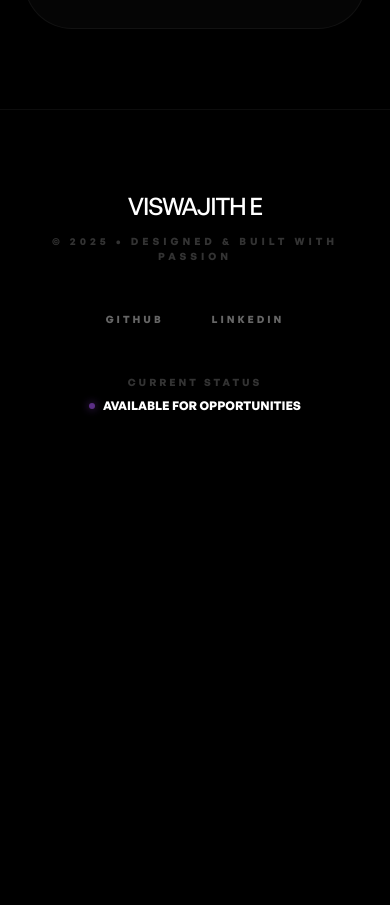
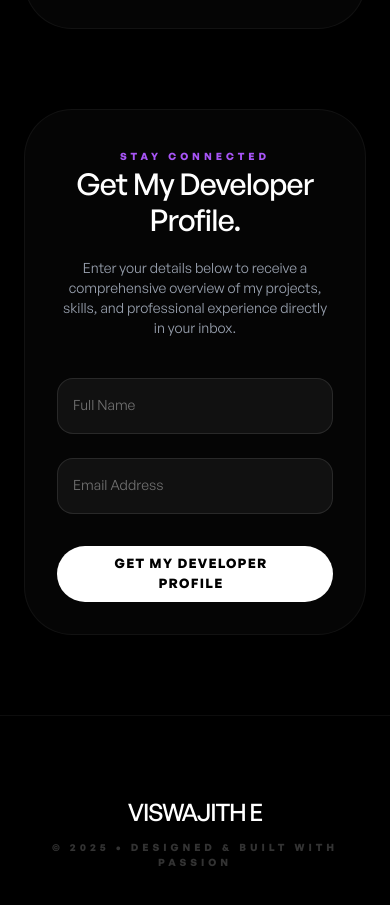
Before and after one commit to Viswajith8025/VISWAJITH, a React (Vite) app: page / in a window 390 px wide. Shown: the part 9154-10059 px from the top of the page. Before the commit the page ends 9648 px from the top, so only its background shows below. Built offline with nearby package versions, Linux system fonts and the light colour scheme.

Commit message:
feat: Add 'Stay Connected' section with Gmail n8n webhook

```diff
--- a/src/sections/Contact.jsx
+++ b/src/sections/Contact.jsx
@@ -64,7 +64,13 @@ const Contact = () => {
     message: ""
   });
 
+  const [stayConnectedData, setStayConnectedData] = useState({
+    name: "",
+    email: ""
+  });
+
   const [isSubmitting, setIsSubmitting] = useState(false);
+  const [isStayConnectedSubmitting, setIsStayConnectedSubmitting] = useState(false);
 
   const handleSubmit = async (e) => {
     e.preventDefault();
@@ -102,6 +108,45 @@ const Contact = () => {
       alert("Failed to send message. Please try again later.");
     } finally {
       setIsSubmitting(false);
+    }
+  };
+
+  const handleStayConnectedSubmit = async (e) => {
+    e.preventDefault();
+
+    if (!stayConnectedData.name || !stayConnectedData.email) {
+      alert("Please fill in both name and email fields.");
+      return;
+    }
+
+    setIsStayConnectedSubmitting(true);
+
+    try {
+      const webhookUrl = import.meta.env.VITE_N8N_GMAIL_WEBHOOK_URL;
+
+      if (!webhookUrl) {
+        console.warn("VITE_N8N_GMAIL_WEBHOOK_URL is not set in .env");
+        alert("Webhook URL is missing. Cannot send request.");
+      } else {
+        await fetch(webhookUrl, {
+          method: "POST",
+          headers: {
+            "Content-Type": "application/json",
+          },
+          body: JSON.stringify({
+            name: stayConnectedData.name,
+            email: stayConnectedData.email,
+            source: "portfolio_stay_connected"
+          }),
+        });
+        alert("Thank you! Check your email. I've sent you my developer profile and project details.");
+        setStayConnectedData({ name: "", email: "" });
+      }
+    } catch (error) {
+      console.error("Error submitting Stay Connected form:", error);
+      alert("Failed to send request. Please try again later.");
+    } finally {
+      setIsStayConnectedSubmitting(false);
     }
   };
 
@@ -252,6 +297,60 @@ const Contact = () => {
           </div>
         </motion.div>
       </motion.div>
+
+      {/* Stay Connected Section */}
+      <motion.div
+        variants={containerVariants}
+        initial="hidden"
+        whileInView="visible"
+        viewport={{ once: true }}
+        className="mt-20 md:mt-32 max-w-5xl mx-auto"
+      >
+        <motion.div
+          variants={itemVariants}
+          className="p-8 md:p-14 bg-white/[0.02] border border-white/5 rounded-[48px] relative overflow-hidden group hover:border-accent/20 transition-all duration-700 text-center"
+        >
+          <div className="absolute inset-0 bg-gradient-to-t from-accent/5 to-transparent opacity-0 group-hover:opacity-100 transition-opacity duration-700"></div>
+
+          <div className="relative z-10 flex flex-col gap-10">
+            <div className="space-y-3">
+              <span className="text-accent text-[10px] font-bold uppercase tracking-[0.4em]">Stay Connected</span>
+              <h3 className="text-3xl md:text-5xl font-display font-medium tracking-tight text-white">Get My Developer Profile.</h3>
+              <p className="text-gray-400 text-sm md:text-base max-w-xl mx-auto pt-2">
+                Enter your details below to receive a comprehensive overview of my projects, skills, and professional experience directly in your inbox.
+              </p>
+            </div>
+
+            <form onSubmit={handleStayConnectedSubmit} className="flex flex-col md:flex-row gap-6 max-w-4xl mx-auto w-full items-start">
+               <div className="flex-1 w-full">
+                 <InputField
+                  label="Full Name"
+                  value={stayConnectedData.name}
+                  onChange={(e) => setStayConnectedData({ ...stayConnectedData, name: e.target.value })}
+                 />
+               </div>
+               <div className="flex-1 w-full">
+                 <InputField
+                  label="Email Address"
+                  type="email"
+                  value={stayConnectedData.email}
+                  onChange={(e) => setStayConnectedData({ ...stayConnectedData, email: e.target.value })}
+                 />
+               </div>
+               <div className="flex shrink-0 w-full md:w-auto mt-2 md:mt-0">
+                 <SlideInButton
+                    text={isStayConnectedSubmitting ? "Sending..." : "Get My Developer Profile"}
+                    icon={Send}
+                    primary={true}
+                    type="submit"
+                    disabled={isStayConnectedSubmitting}
+                    className="!px-8 w-full !h-[56px] flex items-center justify-center"
+                 />
+               </div>
+            </form>
+          </div>
+        </motion.div>
+      </motion.div>
     </section>
   );
 };
```
